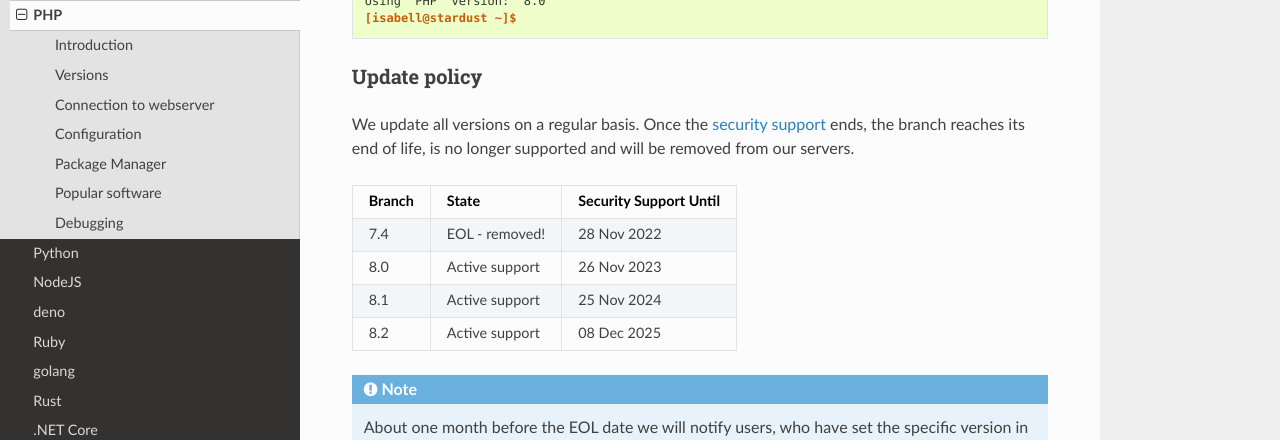
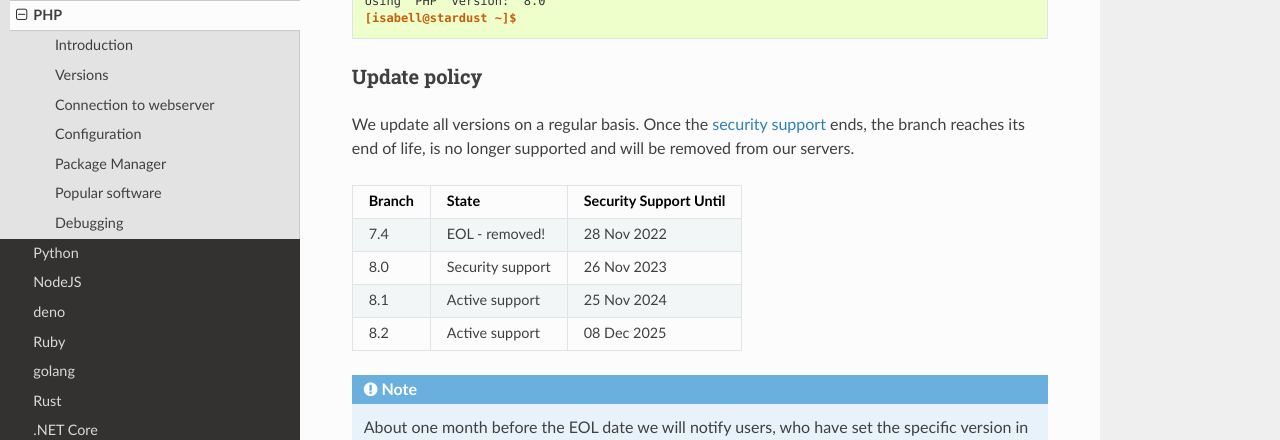
Before and after one commit to Uberspace/manual, a Sphinx documentation site: the page built from source/lang-php.rst, in a window 1280 px wide and 900 px high, scrolled down 1270 px. Shown: the top 440 px of the window. Built offline with Sphinx 7.4.7 and the Read the Docs theme 2.0.0, drawn with Linux system fonts in a browser that asks for light colours.

Commit message:
[php] correct 8.0 support status

```diff
--- a/source/lang-php.rst
+++ b/source/lang-php.rst
@@ -72,7 +72,7 @@ We update all versions on a regular basis. Once the `security support <http://ph
 +========+=====================+========================+
 | 7.4    | EOL - removed!      | 28 Nov 2022            |
 +--------+---------------------+------------------------+
-| 8.0    | Active support      | 26 Nov 2023            |
+| 8.0    | Security support    | 26 Nov 2023            |
 +--------+---------------------+------------------------+
 | 8.1    | Active support      | 25 Nov 2024            |
 +--------+---------------------+------------------------+
```
